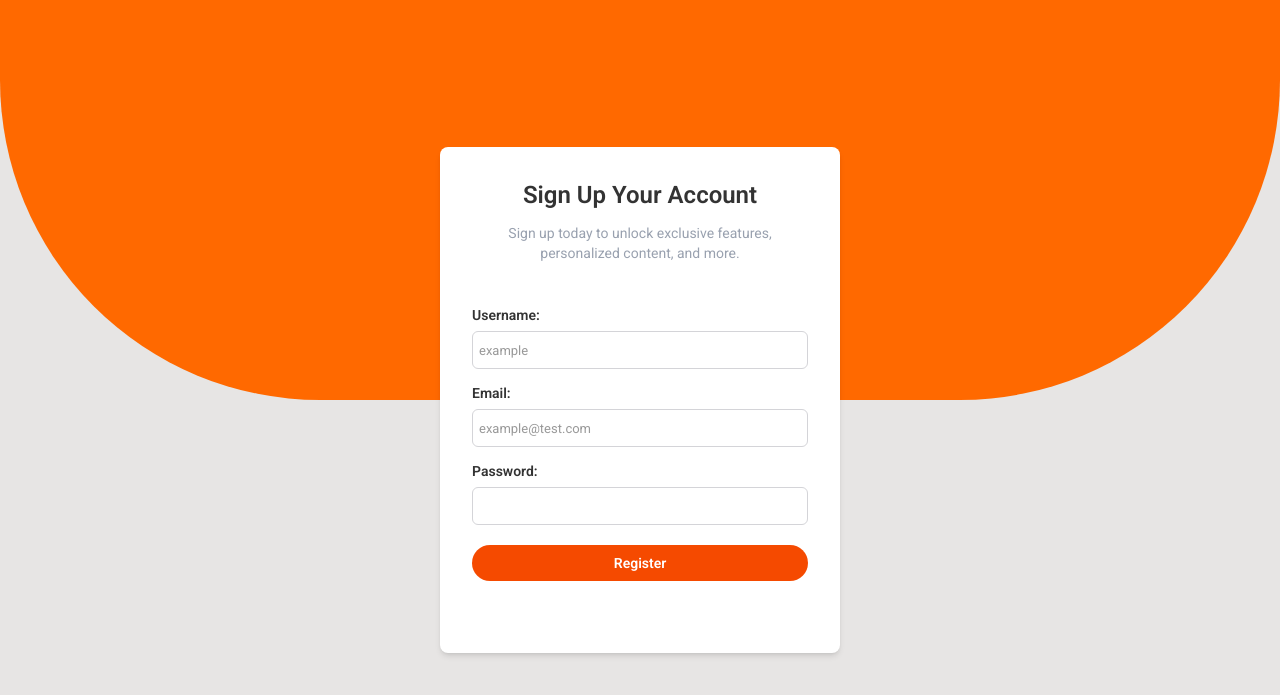
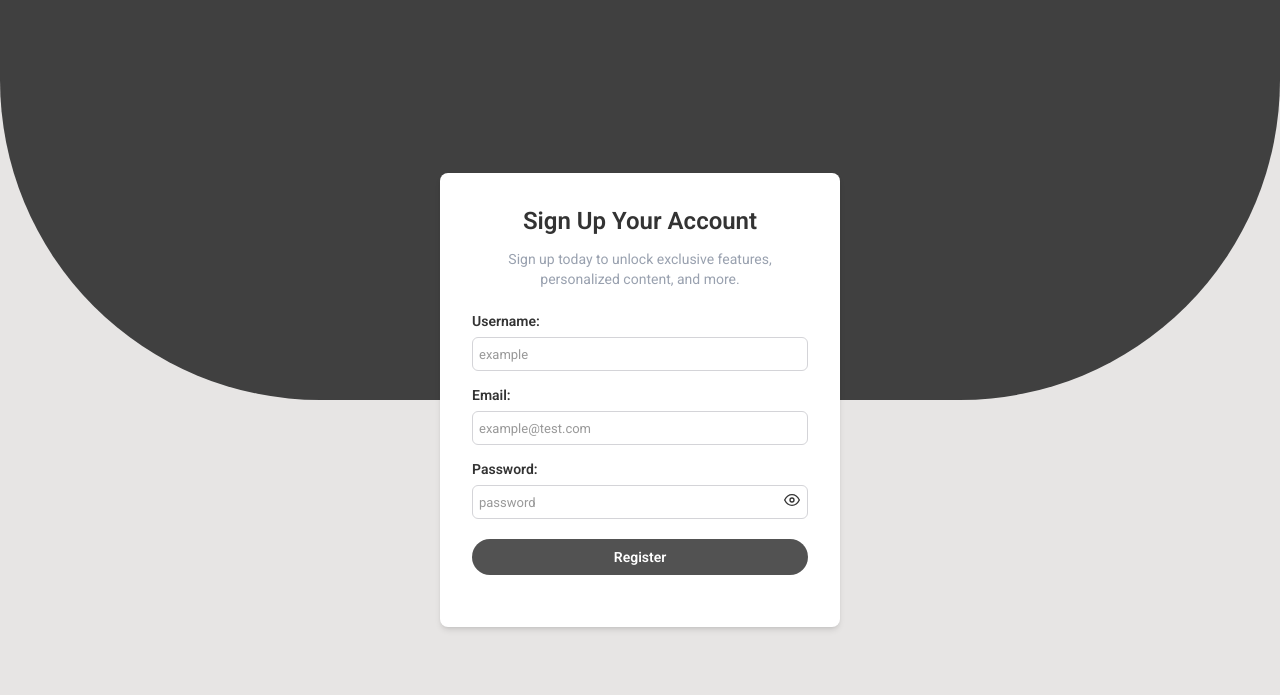
Before and after one commit to EltonBata/django-income-expenses_system, a Django app: page /auth/register/ in a window 1280 px wide. Shown: the top 695 px of the page. Run offline with Django 5.2, Linux system fonts and the light colour scheme.

Commit message:
feat: implement register fields ajax validations

```diff
--- a/assets/css/tailwindcss-style.css
+++ b/assets/css/tailwindcss-style.css
@@ -539,6 +539,9 @@
   .top-1 {
     top: calc(var(--spacing) * 1);
   }
+  .top-1\/2 {
+    top: calc(1/2 * 100%);
+  }
   .top-13 {
     top: calc(var(--spacing) * 13);
   }
@@ -547,6 +550,9 @@
   }
   .right-1 {
     right: calc(var(--spacing) * 1);
+  }
+  .right-2 {
+    right: calc(var(--spacing) * 2);
   }
   .bottom-0 {
     bottom: calc(var(--spacing) * 0);
@@ -571,6 +577,15 @@
   }
   .my-3 {
     margin-block: calc(var(--spacing) * 3);
+  }
+  .my-5 {
+    margin-block: calc(var(--spacing) * 5);
+  }
+  .my-7 {
+    margin-block: calc(var(--spacing) * 7);
+  }
+  .my-8 {
+    margin-block: calc(var(--spacing) * 8);
   }
   .my-10 {
     margin-block: calc(var(--spacing) * 10);
@@ -626,9 +641,6 @@
   .w-screen {
     width: 100vw;
   }
-  .max-w-\[00px\] {
-    max-width: 00px;
-  }
   .max-w-\[400px\] {
     max-width: 400px;
   }
@@ -665,12 +677,6 @@
   .rounded-lg {
     border-radius: var(--radius-lg);
   }
-  .rounded-md {
-    border-radius: var(--radius-md);
-  }
-  .rounded-sm {
-    border-radius: var(--radius-sm);
-  }
   .rounded-b-\[50px\] {
     border-bottom-right-radius: 50px;
     border-bottom-left-radius: 50px;
@@ -693,20 +699,11 @@
   .border-neutral-400 {
     border-color: var(--color-neutral-400);
   }
+  .bg-neutral-600 {
+    background-color: var(--color-neutral-600);
+  }
   .bg-neutral-700 {
     background-color: var(--color-neutral-700);
-  }
-  .bg-orange-400 {
-    background-color: var(--color-orange-400);
-  }
-  .bg-orange-500 {
-    background-color: var(--color-orange-500);
-  }
-  .bg-orange-600 {
-    background-color: var(--color-orange-600);
-  }
-  .bg-orange-700 {
-    background-color: var(--color-orange-700);
   }
   .bg-stone-200 {
     background-color: var(--color-stone-200);
@@ -732,9 +729,6 @@
   .px-2 {
     padding-inline: calc(var(--spacing) * 2);
   }
-  .px-3 {
-    padding-inline: calc(var(--spacing) * 3);
-  }
   .py-1 {
     padding-block: calc(var(--spacing) * 1);
   }
@@ -746,9 +740,6 @@
   }
   .text-end {
     text-align: end;
-  }
-  .text-justify {
-    text-align: justify;
   }
   .text-2xl {
     font-size: var(--text-2xl);
@@ -780,8 +771,17 @@
   .text-gray-400 {
     color: var(--color-gray-400);
   }
+  .text-green-500 {
+    color: var(--color-green-500);
+  }
+  .text-green-600 {
+    color: var(--color-green-600);
+  }
   .text-neutral-400 {
     color: var(--color-neutral-400);
+  }
+  .text-red-500 {
+    color: var(--color-red-500);
   }
   .text-white {
     color: var(--color-white);
@@ -800,6 +800,9 @@
     outline-style: var(--tw-outline-style);
     outline-width: 1px;
   }
+  .filter {
+    filter: var(--tw-blur,) var(--tw-brightness,) var(--tw-contrast,) var(--tw-grayscale,) var(--tw-hue-rotate,) var(--tw-invert,) var(--tw-saturate,) var(--tw-sepia,) var(--tw-drop-shadow,);
+  }
   .hover\:cursor-pointer {
     &:hover {
       @media (hover: hover) {
@@ -807,10 +810,10 @@
       }
     }
   }
-  .hover\:bg-orange-700 {
+  .hover\:bg-neutral-700 {
     &:hover {
       @media (hover: hover) {
-        background-color: var(--color-orange-700);
+        background-color: var(--color-neutral-700);
       }
     }
   }
@@ -854,6 +857,32 @@
   border-width: 1px;
   border-color: var(--color-zinc-300);
   padding: calc(var(--spacing) * 1.5);
+  font-size: var(--text-sm);
+  line-height: var(--tw-leading, var(--text-sm--line-height));
+  &:invalid {
+    color: var(--color-red-500);
+  }
+  &:invalid {
+    outline-style: var(--tw-outline-style);
+    outline-width: 1px;
+  }
+  &:focus {
+    outline-style: var(--tw-outline-style);
+    outline-width: 1px;
+  }
+  &:focus {
+    outline-color: var(--color-zinc-600);
+  }
+  &:invalid {
+    &:focus {
+      color: var(--color-red-500);
+    }
+  }
+  &:invalid {
+    &:focus {
+      outline-color: var(--color-red-500);
+    }
+  }
 }
 @keyframes spin {
   to {
@@ -975,3 +1004,43 @@
   inherits: false;
   initial-value: solid;
 }
+@property --tw-blur {
+  syntax: "*";
+  inherits: false;
+}
+@property --tw-brightness {
+  syntax: "*";
+  inherits: false;
+}
+@property --tw-contrast {
+  syntax: "*";
+  inherits: false;
+}
+@property --tw-grayscale {
+  syntax: "*";
+  inherits: false;
+}
+@property --tw-hue-rotate {
+  syntax: "*";
+  inherits: false;
+}
+@property --tw-invert {
+  syntax: "*";
+  inherits: false;
+}
+@property --tw-opacity {
+  syntax: "*";
+  inherits: false;
+}
+@property --tw-saturate {
+  syntax: "*";
+  inherits: false;
+}
+@property --tw-sepia {
+  syntax: "*";
+  inherits: false;
+}
+@property --tw-drop-shadow {
+  syntax: "*";
+  inherits: false;
+}
--- a/assets/css/tailwindcss.css
+++ b/assets/css/tailwindcss.css
@@ -1,6 +1,5 @@
 @import "tailwindcss";
 
-
-.input{
-    @apply block border border-zinc-300 rounded-md w-full p-1.5 mt-1 mb-3
+.input {
+    @apply block text-sm border border-zinc-300 focus:outline focus:outline-zinc-600 rounded-md w-full p-1.5 mt-1 mb-3 invalid:outline invalid:text-red-500 invalid:focus:outline-red-500 invalid:focus:text-red-500;
 }
--- /dev/null
+++ b/assets/js/register.js
@@ -0,0 +1,83 @@
+$(document).ready(function () {
+    $("#register_username").on("input", function () {
+        var username = $(this).val();
+
+        if (username.length > 0) {
+            $.post({
+                url: "/auth/validate-username/",
+                data: JSON.stringify({
+                    username: username,
+                }),
+                beforeSend: function () {
+                    $("#username_checking").text(`Checking ${username}...`);
+                },
+                success: function (res) {
+                    $("#username_checking").text("");
+
+                    if (res.error) {
+                        $("#username_error").text(res.error);
+                        $("#register_username")[0].setCustomValidity(res.error);
+                    } else {
+                        $("#username_error").text("");
+
+                        $("#register_username")[0].setCustomValidity("");
+                    }
+                },
+            });
+        } else {
+            $("#username_error").text("");
+
+            $("#register_username")[0].setCustomValidity("");
+        }
+    });
+
+    $("#register_email").on("input", function () {
+        var email = $(this).val();
+
+        if (email.length > 0) {
+            $.post({
+                url: "/auth/validate-email/",
+                data: JSON.stringify({
+                    email: email,
+                }),
+                beforeSend: function () {
+                    $("#email_checking").text(`Checking ${username}...`);
+                },
+                success: function (res) {
+                    $("#email_checking").text("");
+
+                    if (res.error) {
+                        $("#email_error").text(res.error);
+                        $("#register_email")[0].setCustomValidity(res.error);
+                    } else {
+                        $("#email_error").text("");
+
+                        $("#register_email")[0].setCustomValidity("");
+                    }
+                },
+            });
+        } else {
+            $("#email_error").text("");
+
+            $("#register_email")[0].setCustomValidity("");
+        }
+    });
+
+    $(".password-toggler").on("click", function () {
+        if ($(this).data("show") === false) {
+            $(this).data("show", true);
+
+            $(this).html('<i data-feather="eye-off"></i>');
+
+            $("#register_password").attr("type", "text");
+        } else {
+            $(this).data("show", false);
+
+            $(this).html('<i data-feather="eye"></i>');
+
+            $("#register_password").attr("type", "password");
+        }
+
+        feather.replace({ width: "16px" });
+    });
+});
--- a/authentication/templates/auth_layout.html
+++ b/authentication/templates/auth_layout.html
@@ -21,7 +21,7 @@
 
 
         <main class="h-screen w-screen p-6 flex items-center justify-center">
-            <div class="bg-orange-500 absolute top-0 left-0 right-0 bottom-1/2 z-1 rounded-b-[50px] layer">
+            <div class="bg-neutral-700 absolute top-0 left-0 right-0 bottom-1/2 z-1 rounded-b-[50px] layer">
 
             </div>
             {% block content %}{% endblock content %}
@@ -36,5 +36,7 @@
         <script src="https://unpkg.com/feather-icons"></script>
 
         <script src="{% static 'js/main.js' %}"></script>
+
+        {% block js %}{% endblock js %}
     </body>
 </html>
--- a/authentication/templates/register.html
+++ b/authentication/templates/register.html
@@ -1,4 +1,8 @@
-{% extends "auth_layout.html" %} {% block title %}Register{% endblock title %}
+{% extends "auth_layout.html" %}
+
+{% load static %}
+
+{% block title %}Register{% endblock title %}
 {% block content %}
 
 <div class="bg-white shadow-md rounded-lg p-8 z-10 max-w-[400px]">
@@ -8,26 +12,48 @@
         more.
     </p>
 
-    <div class="my-10">
+    <div class="my-5">
         <div class="my-3">
             <label for="" class="font-semibold text-sm">Username:</label>
-            <input type="text" name="username" class="input" placeholder="example" />
+            <input
+                type="text"
+                name="username"
+                id="register_username"
+                class="input"
+                placeholder="example" />
+
+                <small class="text-red-500" id="username_error"></small>
+                <small class="text-green-600" id="username_checking"></small>
         </div>
 
         <div class="my-3">
             <label for="" class="font-semibold text-sm">Email:</label>
-            <input type="text" name="email" class="input" placeholder="example@test.com" />
+            <input
+                type="email"
+                name="email"
+                id="register_email"
+                class="input"
+                placeholder="example@test.com" />
+
+                <small class="text-red-500" id="email_error"></small>
+                <small class="text-green-600" id="email_checking"></small>
+
         </div>
 
-        <div class="my-3">
-            <label for="" class="font-semibold text-sm">Password:</label>
-            <input type="password" name="password" class="input" />
+        <div>
+            <div class="relative">
+                <label for="" class="font-semibold text-sm">Password:</label>
+                <input type="password" name="password" id="register_password" class="input" placeholder="password" />
+                <button class="absolute top-1/2 right-2 hover:cursor-pointer password-toggler" data-show=false>
+                    <i data-feather="eye"></i>
+                </button>
+            </div>
         </div>
 
         <div class="mt-5 text-end">
             <button
                 type="submit"
-                class="py-2 font-semibold w-full rounded-full text-white bg-orange-600 hover:bg-orange-700 hover:cursor-pointer text-sm">
+                class="py-2 font-semibold w-full rounded-full text-white bg-neutral-600 hover:bg-neutral-700 hover:cursor-pointer text-sm">
                 Register
             </button>
         </div>
@@ -35,3 +61,8 @@
 </div>
 
 {% endblock content %}
+
+
+{% block js %}
+<script src="{% static "js/register.js" %}"></script>
+{% endblock js %}
--- a/authentication/urls.py
+++ b/authentication/urls.py
@@ -1,6 +1,13 @@
 from django.urls import path
 from . import views
+from django.views.decorators.csrf import csrf_exempt
 
 urlpatterns = [
     path('register/', views.RegisterView.as_view(), name="register"),
+    path('validate-username/',
+         csrf_exempt(views.ValidateUsernameView.as_view()),
+         name="validate-username"),
+    path('validate-email/',
+         csrf_exempt(views.ValidateEmailView.as_view()),
+         name="validate-email")
 ]
--- a/authentication/views.py
+++ b/authentication/views.py
@@ -1,7 +1,47 @@
 from django.shortcuts import render
 from django.views import View
+from django.http import JsonResponse
+from django.contrib.auth.models import User
+from validate_email import validate_email
+import json
+
 
 # Create your views here.
+class ValidateUsernameView(View):
+
+    def post(self, request):
+
+        data = json.loads(request.body)
+        username = data['username']
+
+        if not str(username).isalnum():
+            return JsonResponse(
+                {'error': 'Username must contain only letters and numbers'})
+
+        if User.objects.filter(username=username).exists():
+            return JsonResponse({'error': 'Username is taken'})
+
+        return JsonResponse({'success': 'Username is valid'})
+
+
+class ValidateEmailView(View):
+
+    def post(self, request):
+
+        data = json.loads(request.body)
+
+        email = data['email']
+
+        if not validate_email(email):
+            return JsonResponse({'error': 'Email is not valid'})
+
+        if User.objects.filter(email=email).exists():
+            return JsonResponse({'error': 'Email is taken'})
+
+        return JsonResponse({'success': 'Email is valid'})
+
+
 class RegisterView(View):
+
     def get(self, request):
         return render(request, 'register.html')
```
Also changed, not shown: 2 other files.
